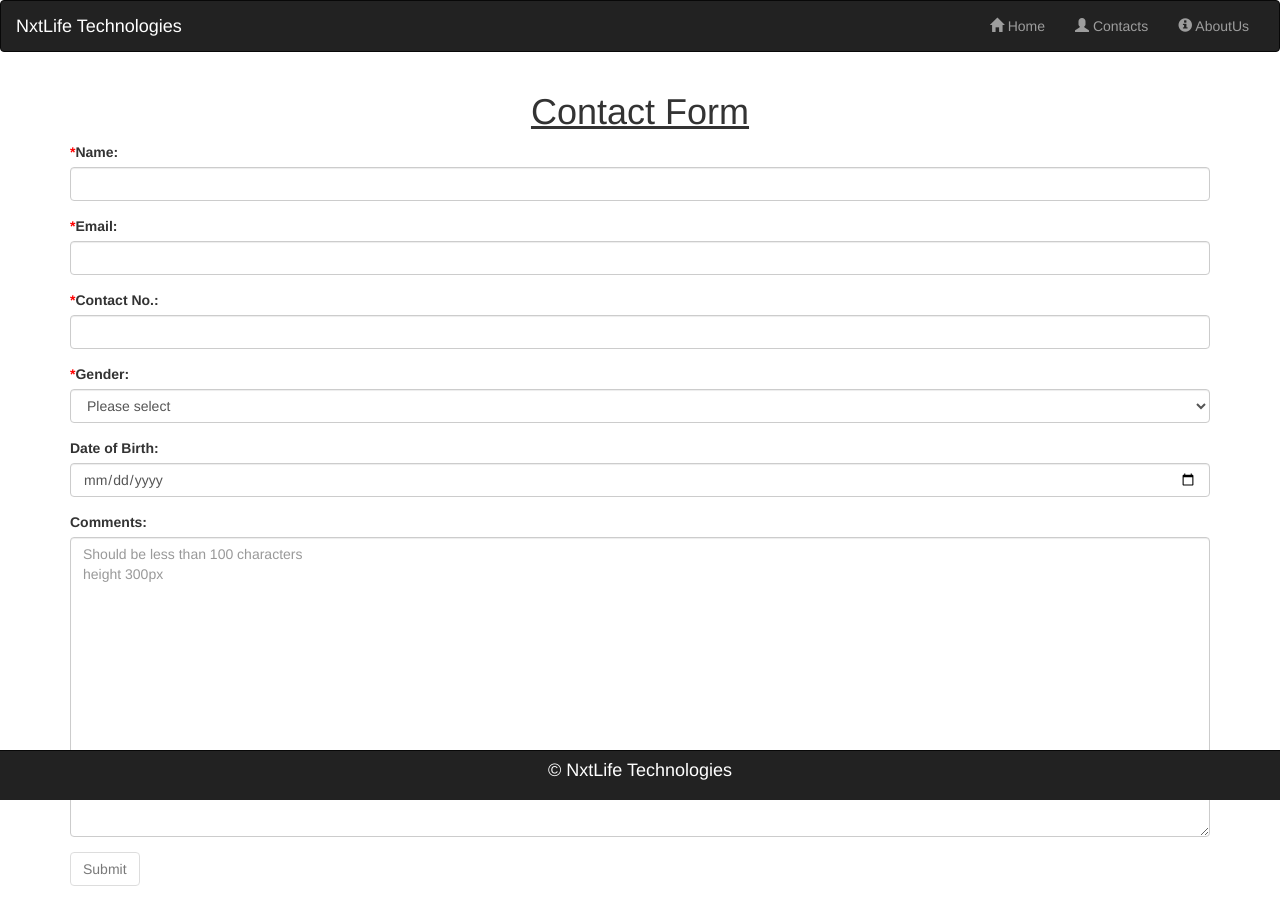
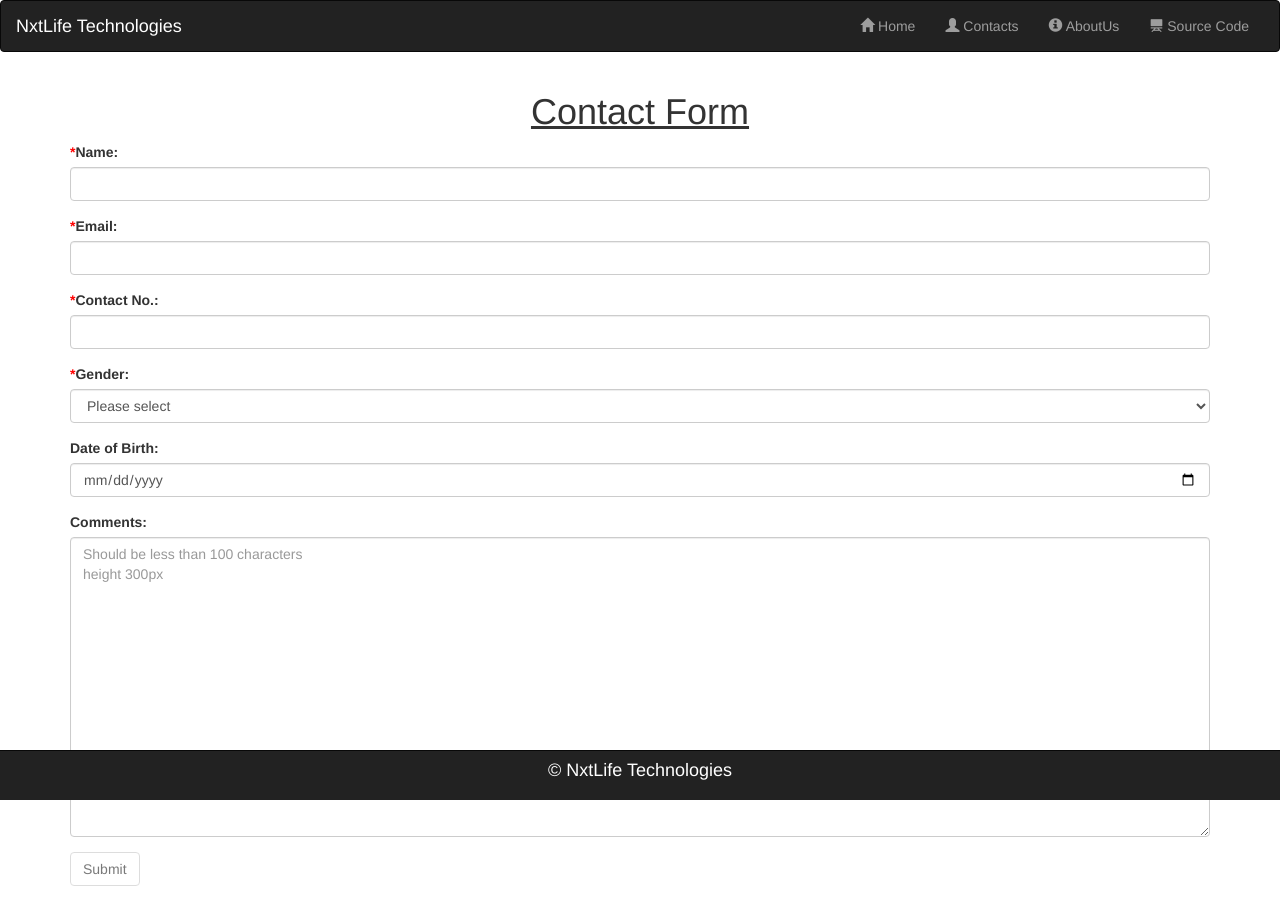
Before and after one commit to ns201295/angularjsTASK, a plain HTML site: page task/index.html in a window 1280 px wide. Drawn offline with nearby package versions, Linux system fonts and the light colour scheme.

Commit message:
Update index.html

```diff
--- a/task/index.html
+++ b/task/index.html
@@ -35,6 +35,7 @@
         <li><a href="#/"><span class="glyphicon glyphicon-home"></span> Home</a></li>
         <li><a href="#/contacts"><span class="glyphicon glyphicon-user"></span> Contacts</a></li>
         <li><a href="#/aboutus"><span class="glyphicon glyphicon-info-sign"></span> AboutUs</a></li>
+        <li><a href="https://github.com/ns201295/angularjsTASK/tree/master/task" target="_blank"><span class="glyphicon glyphicon-blackboard"></span> Source Code</a></li>
       </ul>
     </div>
   </div>
```
